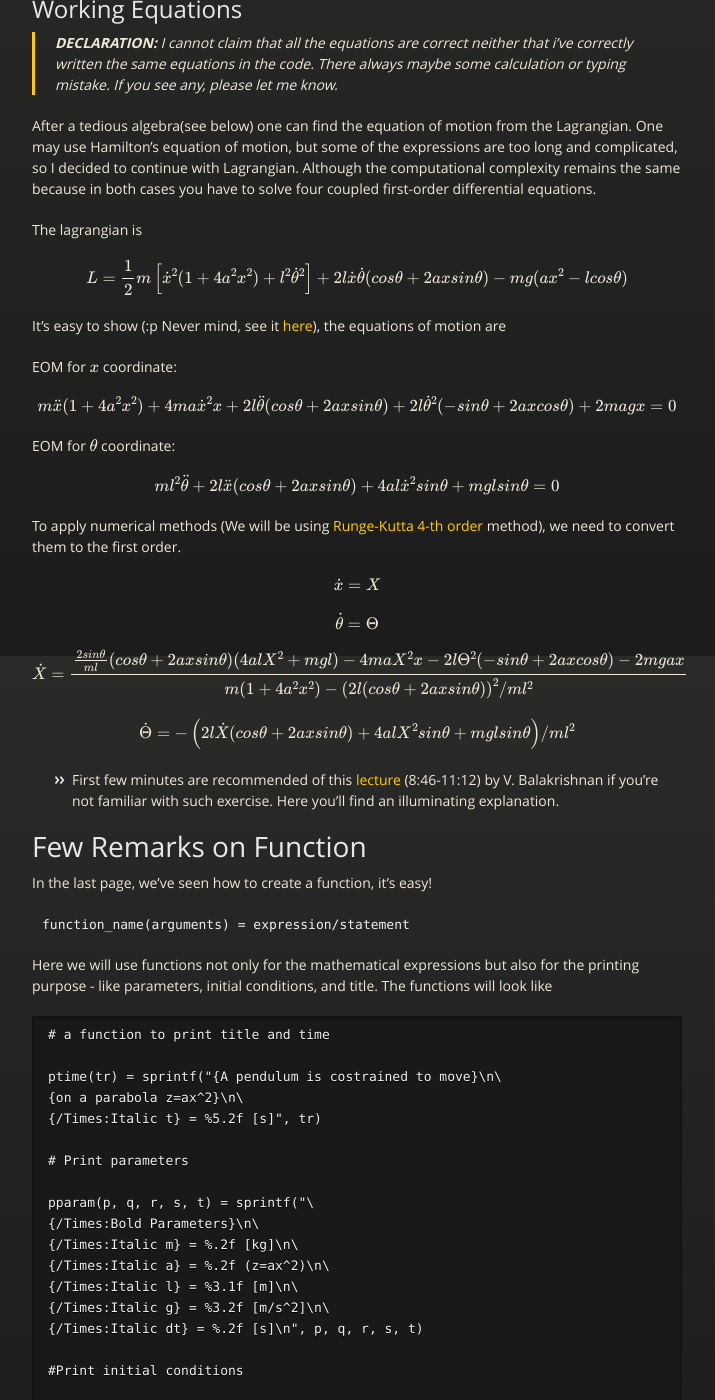
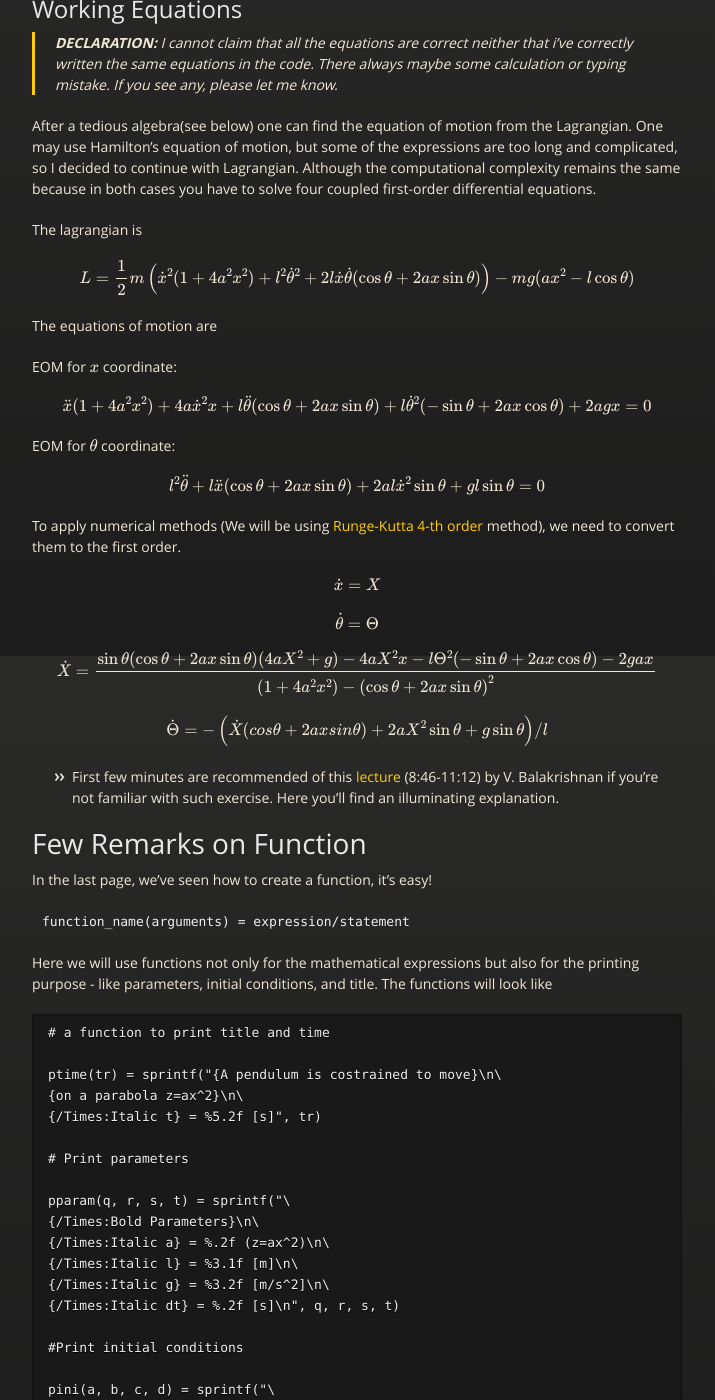
Before and after one commit to arabindo/GNUanimation, a Jekyll site: the page built from eom.md, in a window 1280 px wide and 1400 px high, scrolled down 1144 px. Shown: the whole window, without its empty margins (283-998 px from the left). Built offline with Jekyll 4.4.1, drawn with Linux system fonts in a browser that asks for light colours; comment, search, counter and statistics services are not loaded; some of the changed text lies outside the part shown.

Commit message:
few edits

```diff
--- a/eom.md
+++ b/eom.md
@@ -7,20 +7,20 @@ date: "9th Oct, 2021"
 
 [Home](./) \| [Next Page](./eom1.html) \| [Resources](./conclusion.html)
 
-<iframe width="560" height="315" src="https://www.youtube-nocookie.com/embed/rhG1gG7Dblc" title="YouTube video player" frameborder="0" allow="accelerometer; autoplay; clipboard-write; encrypted-media; gyroscope; picture-in-picture" allowfullscreen></iframe>
+<iframe width="560" height="315" src="https://www.youtube-nocookie.com/embed/ryhVL7ucbj4" title="YouTube video player" frameborder="0" allow="accelerometer; autoplay; clipboard-write; encrypted-media; gyroscope; picture-in-picture" allowfullscreen></iframe>
 <br>
 ## Contents
 
-* 1. Problem Statement 2. Working Equations 3. Remarks on Function 4. The Final Code 5. Phase Potraits 6.1. Appendix-I(Derivations) 6.2 Appendix-II(RK-4 Method)
+*  1.Problem Statement 2. Working Equations 3. Remarks on Function 4. The Final Code 5. Phase Potraits 6.1. Appendix-I(Derivations) 6.2 Appendix-II(RK-4 Method)
 
 > **If you remember our *[The Final Goal](./#the-final-goal)*, it is the time to start working on that.**
 
 ## Problem Statement
 
 The system is due to a problem from the classic Goldstein. The problem follows:
-> "The point of suspension of a simple pendulum of length l and the mass m is constrained to move on a parabola \\( z=ax^2 \\) in the verticle plane. Derive the Hamiltonian governing the motion of pendulum and its point of suspension. Obtain the Hamilton's equation of motion." [Ref: Goldstein, Herbert & Poole, Charles & Safko, John. (3rd Ed). Classical Mechanics by H. Goldstein, C. Poole, and J. Safko. (Ch. 8, P. 19)]
+> "The point of suspension of a simple pendulum of length l and the mass m is constrained to move on a parabola \\( z=ax^2 \\) in the verticle plane. Derive the Hamiltonian governing the motion of pendulum and its point of suspension. Obtain the Hamilton's equation of motion." [Ref: Classical Mechanics by Goldstein, Herbert & Poole, Charles & Safko, John. (3rd Ed).(Ch. 8, Prob. 19)]
 
-Here our goal is to find the equation of motions, to solve them within the GNUPlot script, and to simulate the system directly there to produce the above GIF. On the next page we will see how to solve a problem in a programming language and use the saved data to produce such GIF with an example system - *Kapitza Pendulum*.
+Here our goal is to find the equation of motions, to solve them within the GNUPlot script, and to simulate the system directly there to produce the above GIF. On the next page we will see how to solve a problem in a programming language and use the saved data to produce such GIF with an example system - *Kapitza's Pendulum*.
 
 ## Working Equations
 
@@ -30,15 +30,15 @@ After a tedious algebra(see below) one can find the equation of motion from the
 
 The lagrangian is
 
-\\[ L = \frac{1}{2}m \left[\dot{x}^2(1+4a^2 x^2) + l^2\dot{\theta}^2\right] + 2l\dot{x}\dot{\theta}(cos\theta + 2axsin\theta) - mg(ax^2-lcos\theta) \\]
+\\[ L = \frac{1}{2}m \left(\dot{x}^2(1+4a^2 x^2) + l^2\dot{\theta}^2 +  2l\dot{x}\dot{\theta}(\cos\theta + 2ax\sin\theta)\right)  - mg(ax^2-l\cos\theta) \\]
 
-It's easy to show (:p Never mind, see it [here](#appendix-1---derivation-of-lagrangian-hamiltonian-and-eom-for-the-system)), the equations of motion are
+The equations of motion are
 
 EOM for \\(x\\) coordinate:
-\\[m \ddot{x} (1+4a^2 x^2) + 4ma\dot{x}^2x+2l\ddot{\theta}(cos\theta + 2axsin\theta)+2l\dot{\theta}^2(-sin\theta + 2axcos\theta) + 2magx = 0\\]
+\\[\ddot{x} (1+4a^2 x^2) + 4a\dot{x}^2x+l\ddot{\theta}(\cos\theta + 2ax\sin\theta)+l\dot{\theta}^2(-\sin\theta + 2ax\cos\theta) + 2agx = 0\\]
 
 EOM for \\(\theta\\) coordinate:
-\\[ml^2\ddot{\theta} + 2l\ddot{x}(cos\theta + 2axsin\theta) + 4al\dot{x}^2 sin\theta + mglsin\theta = 0 \\]
+\\[l^2\ddot{\theta} + l\ddot{x}(\cos\theta + 2ax\sin\theta) + 2al\dot{x}^2 \sin\theta + gl\sin\theta = 0 \\]
 
 To apply numerical methods (We will be using [Runge-Kutta 4-th order](#appendix-1---derivation-of-lagrangian-hamiltonian-and-eom-for-the-system) method), we need to convert them to the first order.
 
@@ -46,9 +46,9 @@ To apply numerical methods (We will be using [Runge-Kutta 4-th order](#appendix-
 
 \\[\dot{\theta} = \Theta \\]
 
-\\[\dot{X} = \frac{\frac{2sin\theta}{ml}(cos\theta + 2axsin\theta)(4alX^2 + mgl) - 4maX^2x - 2l\Theta^2(-sin \theta + 2axcos\theta) - 2mgax}{m(1+4a^2 x^2) - \left(2l(cos \theta + 2axsin\theta)\right)^2/ml^2 } \\]
+\\[\dot{X} = \frac{\sin\theta(\cos\theta + 2ax\sin\theta)(4aX^2 + g) - 4aX^2x - l\Theta^2(-\sin \theta + 2ax\cos\theta) - 2gax}{(1+4a^2 x^2) - \left(\cos \theta + 2ax\sin\theta\right)^2 } \\]
 
-\\[\dot{\Theta} = -\left(2l\dot{X}(cos\theta + 2axsin\theta) + 4alX^2sin\theta+mglsin\theta \right)/ml^2 \\]
+\\[\dot{\Theta} = -\left(\dot{X}(cos\theta + 2axsin\theta) + 2aX^2\sin\theta+g\sin\theta \right)/l \\]
 
 * First few minutes are recommended of this [lecture](https://youtu.be/nh4TFzg30eQ?list=PLbMVogVj5nJQKk1E7OUQs_TcW_zQoaO4t&t=525){:target="_blank"} (8:46-11:12) by V. Balakrishnan if you're not familiar with such exercise. Here you'll find an illuminating explanation.
 
@@ -69,13 +69,12 @@ ptime(tr) = sprintf("{A pendulum is costrained to move}\n\
 
 # Print parameters
 
-pparam(p, q, r, s, t) = sprintf("\
+pparam(q, r, s, t) = sprintf("\
 {/Times:Bold Parameters}\n\
-{/Times:Italic m} = %.2f [kg]\n\
 {/Times:Italic a} = %.2f (z=ax^2)\n\
 {/Times:Italic l} = %3.1f [m]\n\
 {/Times:Italic g} = %3.2f [m/s^2]\n\
-{/Times:Italic dt} = %.2f [s]\n", p, q, r, s, t)
+{/Times:Italic dt} = %.2f [s]\n", q, r, s, t)
 
 #Print initial conditions
 
@@ -102,19 +101,11 @@ Here I've shown two different phase potrait for two coordinates \\(x\\) and \\(
 
 <table>
 <tr>
-<td><iframe width="280" height="157" src="https://www.youtube-nocookie.com/embed/-TSSBAGNbBk" title="YouTube video player" frameborder="0" allow="accelerometer; autoplay; clipboard-write; encrypted-media; gyroscope; picture-in-picture" allowfullscreen></iframe></td>
-<td><iframe width="280" height="157" src="https://www.youtube-nocookie.com/embed/NLCKT1m8qD0" title="YouTube video player" frameborder="0" allow="accelerometer; autoplay; clipboard-write; encrypted-media; gyroscope; picture-in-picture" allowfullscreen></iframe>
+<td><iframe width="280" height="157" src="https://www.youtube-nocookie.com/embed/ZVRorFBgrZ4" title="YouTube video player" frameborder="0" allow="accelerometer; autoplay; clipboard-write; encrypted-media; gyroscope; picture-in-picture" allowfullscreen></iframe></td>
+<td><iframe width="280" height="157" src="https://www.youtube-nocookie.com/embed/ARniP4R7mo4" title="YouTube video player" frameborder="0" allow="accelerometer; autoplay; clipboard-write; encrypted-media; gyroscope; picture-in-picture" allowfullscreen></iframe>
 </td>
 
 </tr>
 </table>
 
-## Appendix 1 - Derivation of Lagrangian, Hamiltonian, and EOM for the system
-
-Will be updated by Monday night!
-
-## Appendix 2 - RK-4 method
-
-Will be updated by Monday night!
-
 [Home](./) \| [Next Page](./eom1.html) \| [Resources](./conclusion.html)
```
Also changed, not shown: eom1.md (+1 -1 lines).
